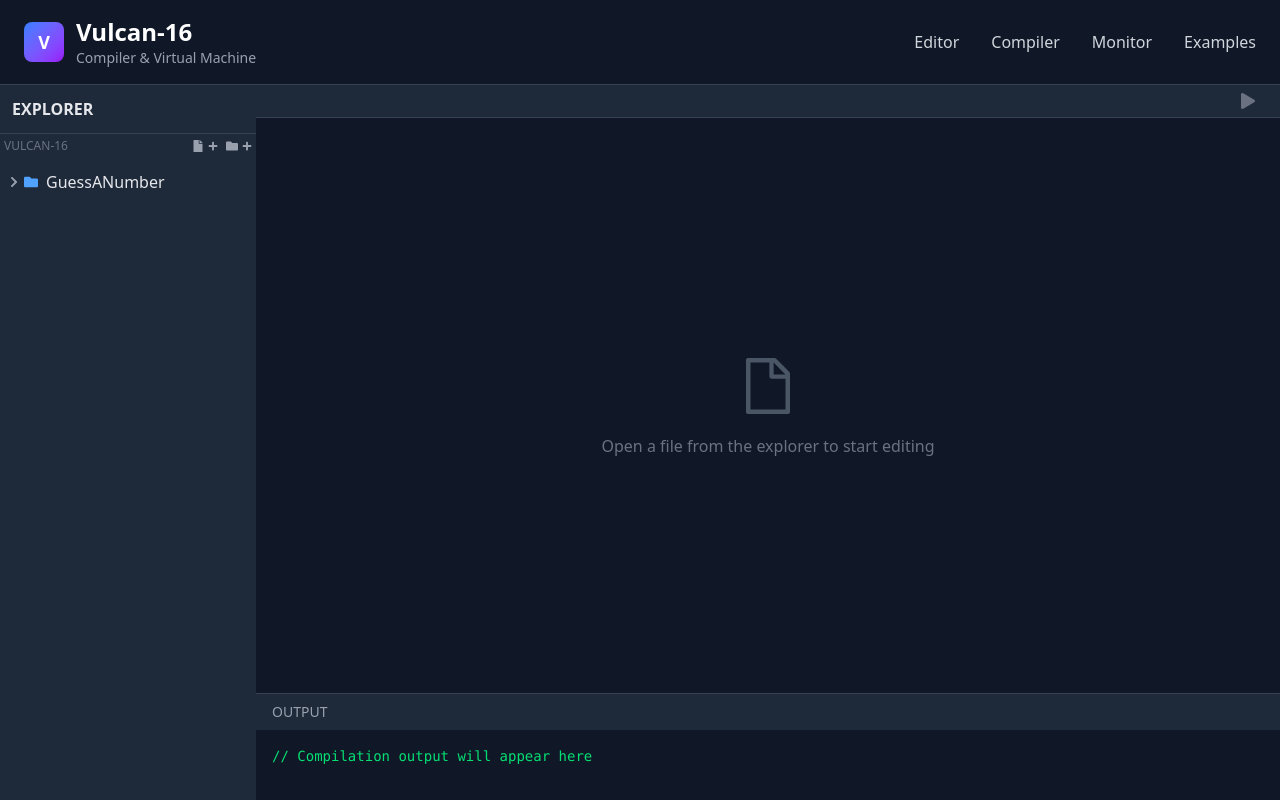
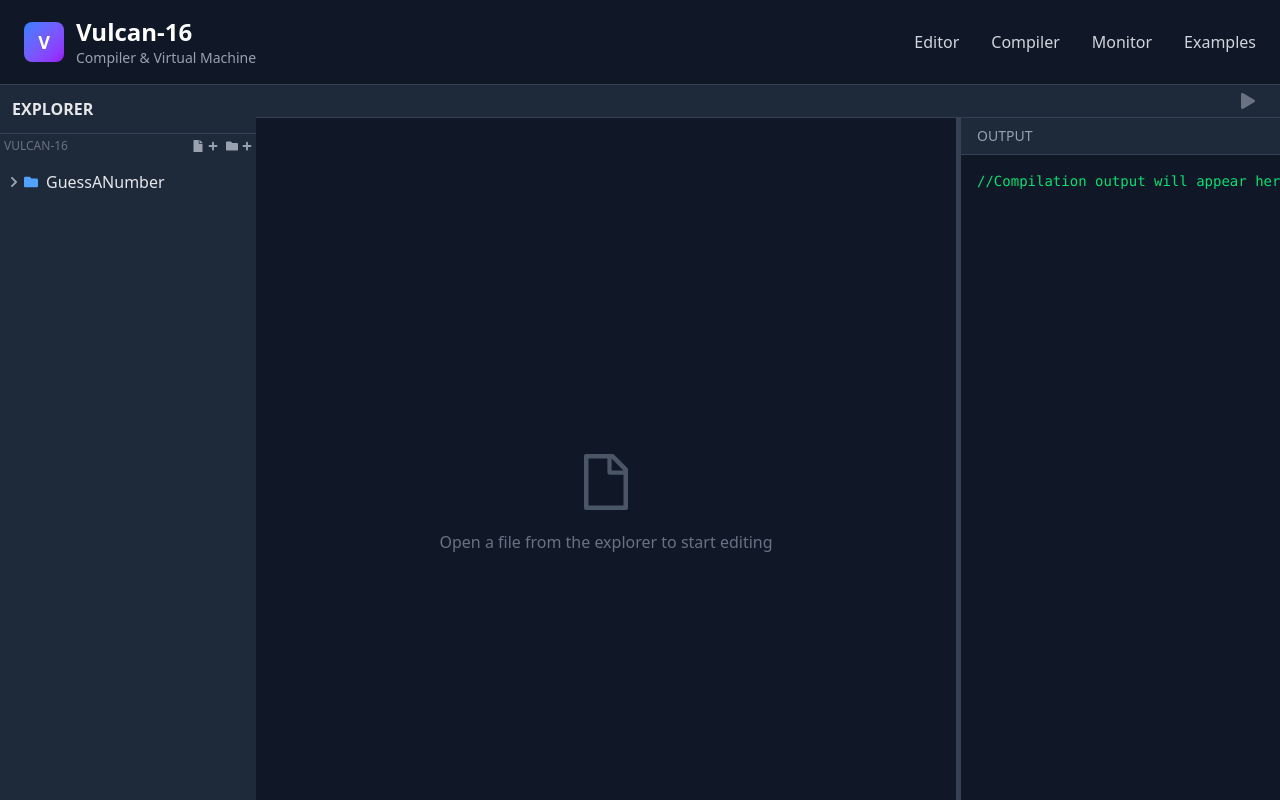
Before and after one commit to wolgwang1729/Vulcan-16, a React (Vite) app in the folder ide/frontend/: page / in a window 1280 px wide. Shown: the top 800 px of the page. Built offline with nearby package versions, Linux system fonts and the light colour scheme.

Commit message:
Put the output on the right

```diff
--- a/ide/frontend/src/components/JackEditor.jsx
+++ b/ide/frontend/src/components/JackEditor.jsx
@@ -36,6 +36,32 @@ const JackEditor = () => {
   const [newItemParentId, setNewItemParentId] = useState(null);
   const [targetLanguage, setTargetLanguage] = useState('.hack');
   const [showDropdown, setShowDropdown] = useState(false);
+  const [outputWidth, setOutputWidth] = useState(320);
+  const [isResizing, setIsResizing] = useState(false);
+
+  const startResizing = () => setIsResizing(true);
+  const stopResizing = () => setIsResizing(false);
+  const resize = (e) => {
+    if (isResizing) {
+      const newWidth = window.innerWidth - e.clientX;
+      // Constrain width between 100px and window width - 100px
+      if (newWidth > 100 && newWidth < window.innerWidth - 100) {
+        setOutputWidth(newWidth);
+      }
+    }
+  };
+
+  useEffect(() => {
+    window.addEventListener('mouseup', stopResizing);
+    window.addEventListener('mousemove', resize);
+    return () => {
+      window.removeEventListener('mouseup', stopResizing);
+      window.removeEventListener('mousemove', resize);
+    };
+  }, [isResizing]);
+
+
+
 
   const findFile = (id, items = fileSystem) => {
     for (const item of items) {
@@ -512,8 +538,10 @@ const JackEditor = () => {
             </div>
           </div>
         </div>
+        {/* Editor and Output Container */}
+        <div className="flex-1 flex" style={{ position: 'relative' }}>
           {/* Editor Area */}
-        <div className="flex-1 flex">
+          <div style={{ flex: 1, minWidth: 100 }}>
             {activeFile ? (
               <textarea
                 value={activeFile.content}
@@ -532,14 +560,34 @@ const JackEditor = () => {
             )}
           </div>
 
+          {/* Resizable Divider */}
+          <div
+            onMouseDown={startResizing}
+            className="bg-gray-700 hover:bg-gray-600 cursor-col-resize"
+            style={{
+              width: 4,
+              cursor: 'col-resize',
+              userSelect: 'none',
+              transition: 'background-color 0.2s'
+            }}
+          />
+
           {/* Output Panel */}
-        <div className="h-48 bg-gray-900 border-t border-gray-700 flex flex-col">
-          <div className="bg-gray-800 px-4 py-2 text-sm text-gray-400">
+          <div
+            style={{
+              width: outputWidth,
+              minWidth: 100,
+              backgroundColor: '#1a202c'
+            }}
+            className="flex flex-col border-l border-gray-700"
+          >
+            <div className="bg-gray-800 px-4 py-2 text-sm text-gray-400 border-b border-gray-700">
               OUTPUT
             </div>
             <pre className="flex-1 p-4 overflow-auto bg-gray-900 text-green-400 font-mono text-sm">
-            {output || '// Compilation output will appear here'}
+              {output || '//Compilation output will appear here'}
             </pre>
+          </div>
         </div>
       </div>
     </div>
```
Lines whose indentation alone changed are shown as unchanged.
